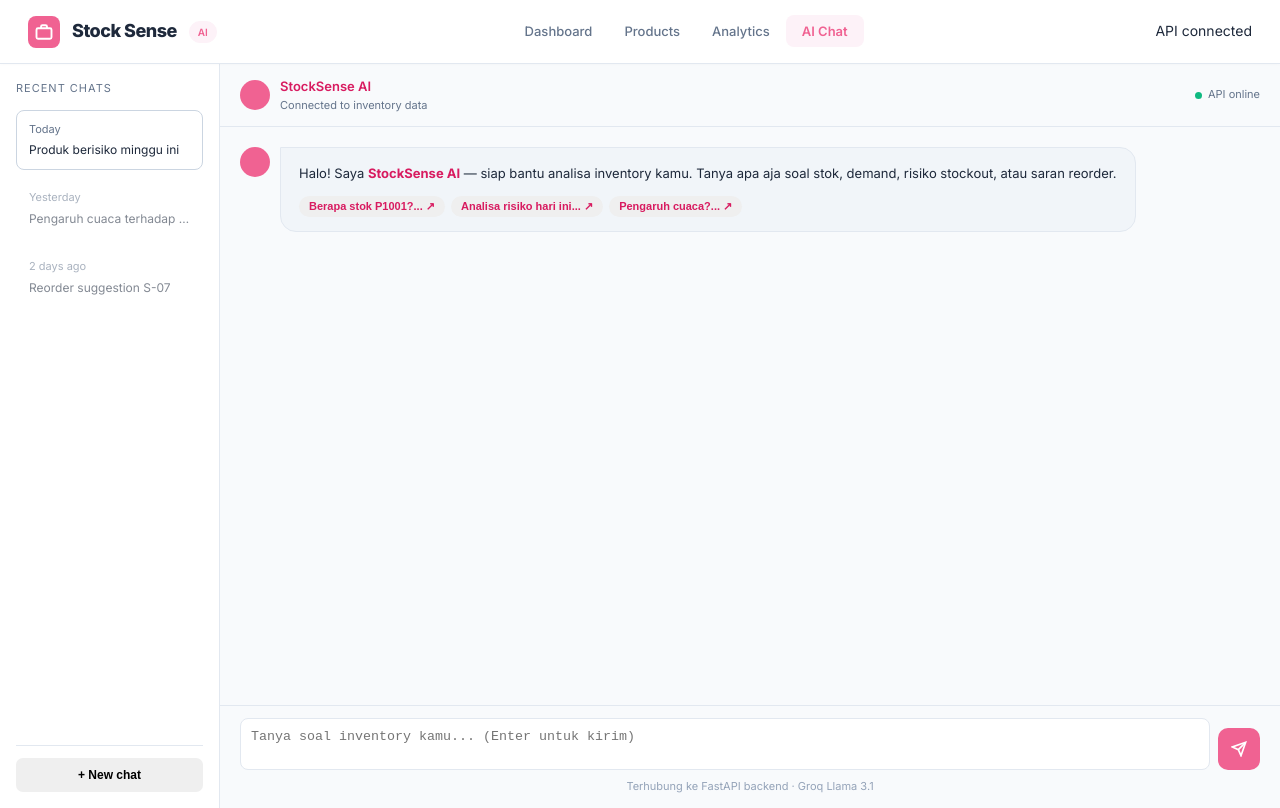
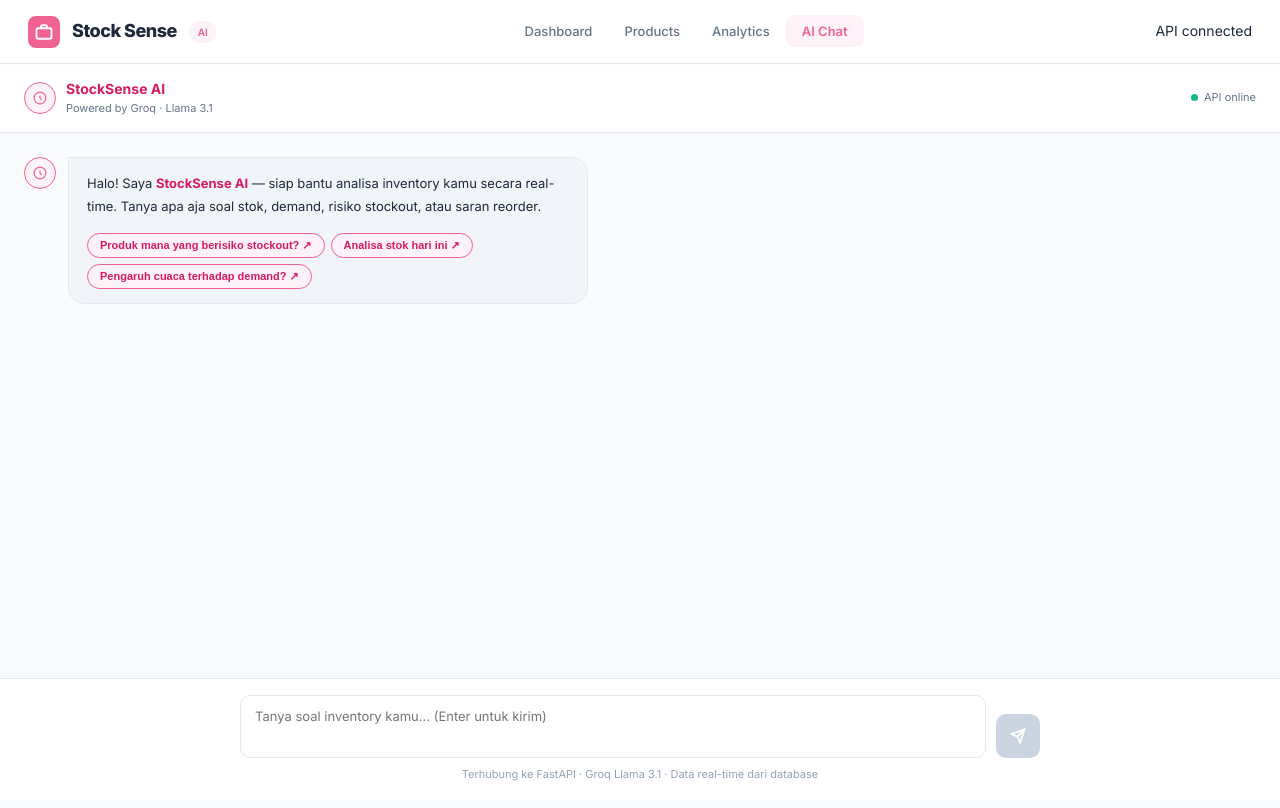
Before and after one commit to ivanaharsono/StockSense, a React (Vite) app in the folder frontend/: page /ai-chat in a window 1280 px wide. Built offline with nearby package versions, Linux system fonts and the light colour scheme.

Commit message:
update ui text, add "High" badge for high risk products, and update font weights in index.html

```diff
--- a/frontend/src/pages/AIChat.jsx
+++ b/frontend/src/pages/AIChat.jsx
@@ -1,120 +1,35 @@
 import { useState, useRef, useEffect } from "react";
 
-const AI_RESPONSES = {
-  "Produk mana yang paling berisiko stockout minggu ini?": {
-    text: "Berdasarkan analisa data saat ini, berikut 5 produk paling berisiko stockout minggu ini:",
-    cards: [
-      { id:"PRD-0821", store:"S-07", info:"Stok: 42 · Demand: 89/hari", risk:"High" },
-      { id:"PRD-1432", store:"S-03", info:"Stok: 18 · Demand: 55/hari", risk:"High" },
-      { id:"PRD-3301", store:"S-01", info:"Stok: 55 · Demand: 110/hari", risk:"High" },
-    ],
-    note:"Rekomendasi: segera lakukan reorder untuk PRD-0821 dan PRD-1432 — stok tidak cukup menutup lead time supplier.",
-  },
-  "Store mana yang perlu reorder sekarang?": {
-    text: "Ada 3 store yang butuh reorder segera berdasarkan formula: stok / demand ≤ lead_time",
-    cards: [
-      { id:"S-07", store:"PRD-0821, PRD-3456", info:"5 hari lead time · supplier score 62", risk:"High" },
-      { id:"S-03", store:"PRD-1432",           info:"7 hari lead time · supplier score 71", risk:"High" },
-      { id:"S-11", store:"PRD-0093, PRD-1567", info:"4 hari lead time · supplier score 58", risk:"High" },
-    ],
-    note:"Supplier S-07 memiliki reliability score 62 — pertimbangkan backup supplier untuk order darurat.",
-  },
-  "Gimana pengaruh promosi terhadap demand?": {
-    text: "Analisa dari seluruh data menunjukkan promosi aktif meningkatkan demand rata-rata +34% dibanding hari biasa:",
-    cards: [
-      { id:"Promo aktif", store:"Avg demand: 98 unit/hari",  info:"naik 34% dari baseline", risk:"Medium" },
-      { id:"No promo",    store:"Avg demand: 73 unit/hari",  info:"baseline normal",         risk:"Low"    },
-    ],
-    note:"Perhatian: 3 produk dengan promo aktif saat ini justru berisiko stockout karena demand spike tidak diantisipasi.",
-  },
-  "Tampilkan summary stok hari ini": {
-    text: "Ringkasan inventory per hari ini (30 Apr 2026):",
-    cards: [
-      { id:"Total produk",   store:"2.847 items aktif",   info:"di 12 store",          risk:"Low" },
-      { id:"Produk kritis",  store:"147 items < 50 stok", info:"butuh perhatian",       risk:"High" },
-      { id:"Avg stok/produk",store:"142 unit rata-rata",  info:"di semua store",        risk:"Low" },
-    ],
-    note:"Demand harian agregat: 1.204 unit · Avg supplier score: 83.4 · 12 store aktif",
-  },
-  "Supplier mana yang reliability score-nya rendah?": {
-    text: "4 supplier dengan reliability score di bawah 70 — perlu dipantau ketat:",
-    cards: [
-      { id:"SUP-003", store:"S-11, S-07", info:"Score: 58 — sangat rendah",  risk:"High"   },
-      { id:"SUP-007", store:"S-03",       info:"Score: 55 — sangat rendah",  risk:"High"   },
-      { id:"SUP-012", store:"S-01",       info:"Score: 67 — di bawah rata",  risk:"Medium" },
-    ],
-    note:"Pertimbangkan diversifikasi supplier untuk store S-11 dan S-07 yang paling terdampak.",
-  },
-};
-
-const DEFAULT_RESPONSE = {
-  text: "Pertanyaan bagus! Di versi production, saya akan query langsung ke database PostgreSQL dan memberikan jawaban berbasis data real. Coba salah satu quick prompt di bawah untuk lihat demo!",
-  cards: [],
-  note: "Fitur ini akan terhubung ke endpoint FastAPI /api/ai/query dan menggunakan data Kaggle kamu.",
-};
-
-const QUICK_PROMPTS = [
-  "Produk mana yang paling berisiko stockout minggu ini?",
-  "Store mana yang perlu reorder sekarang?",
-  "Gimana pengaruh promosi terhadap demand?",
-  "Tampilkan summary stok hari ini",
-  "Supplier mana yang reliability score-nya rendah?",
-];
-
-function RiskBadge({ risk }) {
-  return <span className={`badge badge-${risk.toLowerCase()}`}>{risk}</span>;
-}
+const API = "https://ivanaharsono-stocksense-api.hf.space";
 
 function AvatarIcon() {
   return (
-    <div style={{ width:30, height:30, minWidth:30, background:"#2a2050", border:"1px solid #7c6af7", borderRadius:8, display:"flex", alignItems:"center", justifyContent:"center" }}>
-      <svg width="13" height="13" viewBox="0 0 24 24" fill="none" stroke="#a599ff" strokeWidth="2"><circle cx="12" cy="12" r="10"/><path d="M12 8v4l3 3"/></svg>
+    <div style={{
+      width: 32, height: 32, minWidth: 32,
+      background: "var(--accent3)",
+      border: "1.5px solid var(--accent)",
+      borderRadius: "50%",
+      display: "flex", alignItems: "center", justifyContent: "center",
+      flexShrink: 0,
+    }}>
+      <svg width="14" height="14" viewBox="0 0 24 24" fill="none" stroke="var(--accent)" strokeWidth="2">
+        <circle cx="12" cy="12" r="10"/><path d="M12 8v4l3 3"/>
+      </svg>
     </div>
   );
 }
 
-function AIMessage({ response }) {
-  return (
-    <div style={{ display:"flex", gap:10, alignItems:"flex-start" }} className="fade-up">
-      <AvatarIcon />
-      <div className="chat-bubble-ai">
-        <p style={{ fontSize:13, lineHeight:1.7, color:"var(--text)", marginBottom: response.cards.length ? 10 : 0 }}>{response.text}</p>
-        {response.cards.map((c, i) => (
-          <div key={i} style={{ background:"var(--bg3)", border:"1px solid var(--border2)", borderRadius:8, padding:"10px 12px", marginTop:6 }}>
-            <div style={{ display:"flex", justifyContent:"space-between", alignItems:"center", marginBottom:3 }}>
-              <span style={{ fontFamily:"var(--mono)", fontSize:12, color:"var(--accent2)" }}>{c.id}</span>
-              <RiskBadge risk={c.risk} />
-            </div>
-            <p style={{ fontSize:11, color:"var(--text2)", marginBottom:2 }}>{c.store}</p>
-            <p style={{ fontSize:11, color:"var(--text3)" }}>{c.info}</p>
-          </div>
-        ))}
-        {response.note && (
-          <p style={{ fontSize:12, color:"var(--text2)", marginTop:10, paddingTop:10, borderTop:"1px solid var(--border)", lineHeight:1.6 }}>{response.note}</p>
-        )}
-      </div>
-    </div>
-  );
-}
-
-function UserMessage({ text }) {
-  return (
-    <div style={{ display:"flex", justifyContent:"flex-end" }} className="fade-up">
-      <div className="chat-bubble-user">
-        <p style={{ fontSize:13, lineHeight:1.6, color:"white" }}>{text}</p>
-      </div>
-    </div>
-  );
-}
-
-function TypingIndicator() {
+function TypingDots() {
   return (
     <div style={{ display:"flex", gap:10, alignItems:"flex-start" }}>
       <AvatarIcon />
-      <div className="chat-bubble-ai" style={{ padding:"14px 16px" }}>
-        <div style={{ display:"flex", gap:5, alignItems:"center" }}>
+      <div className="chat-bubble-ai" style={{ padding:"12px 16px" }}>
+        <div style={{ display:"flex", gap:4, alignItems:"center" }}>
           {[0,1,2].map(i => (
-            <div key={i} style={{ width:6, height:6, borderRadius:"50%", background:"var(--accent2)", animation:`blink 1.2s ${i*0.2}s infinite` }} />
+            <div key={i} style={{
+              width:6, height:6, borderRadius:"50%", background:"var(--accent)",
+              animation:`blink 1.2s ${i*0.2}s infinite`
+            }}/>
           ))}
         </div>
       </div>
@@ -124,144 +39,158 @@
 
 export default function AIChat() {
   const [messages, setMessages] = useState([]);
-  const [input, setInput] = useState("");
-  const [loading, setLoading] = useState(false);
-  const bottomRef = useRef(null);
+  const [input, setInput]       = useState("");
+  const [loading, setLoading]   = useState(false);
+  const bottomRef               = useRef(null);
 
-  // Auto-scroll ke bawah kalau ada pesan baru
   useEffect(() => {
-    bottomRef.current?.scrollIntoView({ behavior: "smooth" });
+    bottomRef.current?.scrollIntoView({ behavior:"smooth" });
   }, [messages, loading]);
 
-  // Fungsi pintar buat nembak ke FastAPI
   const send = async (text) => {
     if (!text.trim() || loading) return;
-
-    // 1. Munculin pesan Vana di layar
-    const userMsg = { type: "user", text };
-    setMessages(prev => [...prev, userMsg]);
+    setMessages(prev => [...prev, { type:"user", text }]);
     setInput("");
     setLoading(true);
-
     try {
-      const response = await fetch("https://ivanaharsono-stocksense-api.hf.space/api/chat", {
+      const res  = await fetch(`${API}/api/chat`, {
         method: "POST",
-        headers: { "Content-Type": "application/json" },
+        headers: { "Content-Type":"application/json" },
         body: JSON.stringify({ message: text }),
       });
-
-      const data = await response.json();
-      console.log("Data mentah dari backend:", data); // Biar bisa dicek di Inspect Element > Console
-
-      if (data.reply) {
-        setMessages(prev => [...prev, { type: "ai", response: data.reply }]);
-      } else if (data.error) {
-        // Nah, ini biar error aslinya bocor ke layar!
-        setMessages(prev => [...prev, { type: "ai", response: `Error aslinya gini: ${data.error}` }]);
-      } else {
-        setMessages(prev => [...prev, { type: "ai", response: "Waduh, AI-nya lagi pusing balas apa." }]);
-      }
+      const data = await res.json();
+      setMessages(prev => [...prev, {
+        type: "ai",
+        text: data.reply || "Maaf, tidak ada jawaban dari AI.",
+      }]);
     } catch (err) {
-      console.error(err);
-      setMessages(prev => [...prev, { type: "ai", response: "Gagal connect ke server backend, nih! Cek Uvicorn-nya." }]);
+      setMessages(prev => [...prev, {
+        type: "ai",
+        text: "⚠️ Gagal terhubung ke backend. Coba lagi dalam beberapa detik.",
+      }]);
     } finally {
       setLoading(false);
     }
   };
 
   const handleKey = (e) => {
-    if (e.key === "Enter" && !e.shiftKey) {
-      e.preventDefault();
-      send(input);
-    }
+    if (e.key === "Enter" && !e.shiftKey) { e.preventDefault(); send(input); }
   };
 
+  const quickPrompts = [
+    "Produk mana yang berisiko stockout?",
+    "Analisa stok hari ini",
+    "Pengaruh cuaca terhadap demand?",
+  ];
+
   return (
-    <div style={{ display:"grid", gridTemplateColumns:"220px 1fr", height:"calc(100vh - 56px)" }}>
+    <div style={{ display:"flex", flexDirection:"column", height:"calc(100vh - 64px)", background:"var(--bg)" }}>
       <style>{`@keyframes blink{0%,100%{opacity:1}50%{opacity:0.2}}`}</style>
 
-      {/* Sidebar */}
-      <div style={{ background:"var(--bg2)", borderRight:"1px solid var(--border)", padding:16, display:"flex", flexDirection:"column", gap:8, overflowY:"auto" }}>
-        <p style={{ fontSize:11, color:"var(--text2)", fontFamily:"var(--mono)", textTransform:"uppercase", letterSpacing:1, marginBottom:4 }}>Recent chats</p>
-        {[
-          { label:"Produk berisiko minggu ini", time:"Today" },
-          { label:"Pengaruh cuaca terhadap stok", time:"Yesterday" },
-          { label:"Reorder suggestion S-07", time:"2 days ago" },
-        ].map((c, i) => (
-          <div key={i} style={{ borderRadius:8, padding:"10px 12px", cursor:"pointer", background: i===0 ? "var(--surface)" : "transparent", border: i===0 ? "1px solid var(--border2)" : "1px solid transparent", opacity: i===0 ? 1 : 0.55 }}>
-            <p style={{ fontSize:11, color:"var(--text2)", fontFamily:"var(--mono)", marginBottom:2 }}>{c.time}</p>
-            <p style={{ fontSize:12, whiteSpace:"nowrap", overflow:"hidden", textOverflow:"ellipsis" }}>{c.label}</p>
+      {/* ── Header ── */}
+      <div style={{
+        padding:"14px 24px", borderBottom:"1px solid var(--border)",
+        background:"var(--bg2)", display:"flex", alignItems:"center", justifyContent:"space-between",
+      }}>
+        <div style={{ display:"flex", alignItems:"center", gap:10 }}>
+          <AvatarIcon />
+          <div>
+            <p style={{ fontSize:14, fontWeight:700, color:"var(--accent2)", margin:0 }}>StockSense AI</p>
+            <p style={{ fontSize:11, color:"var(--text2)", margin:0 }}>Powered by Groq · Llama 3.1</p>
           </div>
-        ))}
-        <div style={{ marginTop:"auto", paddingTop:12, borderTop:"1px solid var(--border)" }}>
-          <button className="btn btn-ghost" style={{ width:"100%", fontSize:12 }} onClick={() => setMessages([])}>+ New chat</button>
+        </div>
+        <div style={{ display:"flex", alignItems:"center", gap:6 }}>
+          <div style={{ width:7, height:7, background:"var(--green)", borderRadius:"50%" }}/>
+          <span style={{ fontSize:11, color:"var(--text2)" }}>API online</span>
         </div>
       </div>
 
-      {/* Chat area */}
-      <div style={{ display:"flex", flexDirection:"column", background:"var(--bg)" }}>
+      {/* ── Messages ── */}
+      <div style={{ flex:1, overflowY:"auto", padding:"24px", display:"flex", flexDirection:"column", gap:16 }}>
 
-        {/* Header */}
-        <div style={{ padding:"12px 20px", borderBottom:"1px solid var(--border)", display:"flex", alignItems:"center", justifyContent:"space-between" }}>
-          <div style={{ display:"flex", alignItems:"center", gap:10 }}>
-            {/* Pastikan komponen AvatarIcon ada di file kamu */}
-            <div style={{ width: 30, height: 30, borderRadius: '50%', background: 'var(--accent)' }}></div>
-            <div>
-              <p style={{ fontSize:13, fontWeight:600, color:"var(--accent2)" }}>StockSense AI</p>
-              <p style={{ fontSize:11, color:"var(--text2)", fontFamily:"var(--mono)" }}>Connected to inventory data</p>
-            </div>
-          </div>
-          <div style={{ display:"flex", alignItems:"center", gap:6 }}>
-            <div style={{ width:7, height:7, background:"var(--green)", borderRadius:"50%" }} />
-            <span style={{ fontSize:11, color:"var(--text2)", fontFamily:"var(--mono)" }}>API online</span>
-          </div>
-        </div>
-
-        {/* Messages */}
-        <div style={{ flex:1, overflowY:"auto", padding:20, display:"flex", flexDirection:"column", gap:16 }}>
+        {/* Welcome */}
         {messages.length === 0 && (
-            <div style={{ display:"flex", gap:10, alignItems:"flex-start" }}>
-              <div style={{ width: 30, height: 30, borderRadius: '50%', background: 'var(--accent)' }}></div>
-              <div className="chat-bubble-ai">
-                <p style={{ fontSize:13, lineHeight:1.7, color:"var(--text)", marginBottom:12 }}>
-                  Halo! Saya <strong style={{ color:"var(--accent2)" }}>StockSense AI</strong> — siap bantu analisa inventory kamu. Tanya apa aja soal stok, demand, risiko stockout, atau saran reorder.
+          <div style={{ display:"flex", gap:12, alignItems:"flex-start" }}>
+            <AvatarIcon />
+            <div className="chat-bubble-ai" style={{ maxWidth:520 }}>
+              <p style={{ fontSize:13, lineHeight:1.8, color:"var(--text)", marginBottom:14 }}>
+                Halo! Saya <strong style={{ color:"var(--accent2)" }}>StockSense AI</strong> — siap bantu analisa inventory kamu secara real-time. Tanya apa aja soal stok, demand, risiko stockout, atau saran reorder.
               </p>
               <div style={{ display:"flex", flexWrap:"wrap", gap:6 }}>
-                  {/* Panggil fungsi send() pas diklik */}
-                  {["Berapa stok P1001?", "Analisa risiko hari ini", "Pengaruh cuaca?"].map(q => (
-                    <button key={q} onClick={() => send(q)} className="btn btn-ghost" style={{ fontSize:11, borderRadius:20, color:"var(--accent2)", borderColor:"var(--accent3)", padding:"4px 10px" }}>{q.slice(0,28)}... ↗</button>
+                {quickPrompts.map(q => (
+                  <button
+                    key={q}
+                    onClick={() => send(q)}
+                    style={{
+                      fontSize:11, padding:"5px 12px", borderRadius:20, cursor:"pointer",
+                      background:"var(--accent3)", color:"var(--accent2)",
+                      border:"1px solid var(--accent)", fontWeight:600,
+                    }}
+                  >
+                    {q} ↗
+                  </button>
                 ))}
               </div>
             </div>
           </div>
         )}
+
+        {/* Chat messages */}
         {messages.map((m, i) => (
-            m.type === "user"
-              // Pastikan UserMessage dan AIMessage sudah terdefinisi di file kamu
-              ? <div key={i} style={{ alignSelf: 'flex-end', background: 'var(--accent)', color: 'white', padding: '10px 14px', borderRadius: '14px 14px 0 14px' }}>{m.text}</div>
-              : <div key={i} style={{ alignSelf: 'flex-start', background: 'var(--surface)', padding: '10px 14px', borderRadius: '14px 14px 14px 0' }}>{m.response}</div>
+          m.type === "user" ? (
+            <div key={i} style={{ display:"flex", justifyContent:"flex-end" }}>
+              <div className="chat-bubble-user" style={{ maxWidth:480, fontSize:13, lineHeight:1.7 }}>
+                {m.text}
+              </div>
+            </div>
+          ) : (
+            <div key={i} style={{ display:"flex", gap:12, alignItems:"flex-start" }}>
+              <AvatarIcon />
+              <div className="chat-bubble-ai" style={{ maxWidth:560, fontSize:13, lineHeight:1.8, whiteSpace:"pre-wrap" }}>
+                {m.text}
+              </div>
+            </div>
+          )
         ))}
-          {loading && <div style={{ alignSelf: 'flex-start', fontSize: 12, color: 'var(--text3)' }}>AI sedang mengetik...</div>}
+
+        {loading && <TypingDots />}
         <div ref={bottomRef} />
       </div>
 
-        {/* Input area */}
-        <div style={{ padding:"12px 20px", borderTop:"1px solid var(--border)" }}>
-          <div style={{ display:"flex", gap:8, alignItems:"flex-end" }}>
+      {/* ── Input ── */}
+      <div style={{ padding:"16px 24px", borderTop:"1px solid var(--border)", background:"var(--bg2)" }}>
+        <div style={{ display:"flex", gap:10, alignItems:"flex-end", maxWidth:800, margin:"0 auto" }}>
           <textarea
             value={input}
             onChange={e => setInput(e.target.value)}
             onKeyDown={handleKey}
             rows={2}
             placeholder="Tanya soal inventory kamu... (Enter untuk kirim)"
-              style={{ flex:1, resize:"none", padding: '10px', borderRadius: '8px', border: '1px solid var(--border)' }}
+            style={{
+              flex:1, resize:"none", padding:"10px 14px", borderRadius:10,
+              border:"1.5px solid var(--border)", fontSize:13, lineHeight:1.6,
+              fontFamily:"var(--font)", outline:"none", background:"#fff", color:"var(--text)",
+            }}
           />
-            <button onClick={() => send(input)} className="btn btn-primary" style={{ height:42, width:42, padding:0, display:"flex", alignItems:"center", justifyContent:"center", borderRadius:10, background: 'var(--accent)', border: 'none', cursor: 'pointer' }}>
-              <svg width="16" height="16" viewBox="0 0 24 24" fill="none" stroke="white" strokeWidth="2.5"><line x1="22" y1="2" x2="11" y2="13"/><polygon points="22 2 15 22 11 13 2 9 22 2"/></svg>
+          <button
+            onClick={() => send(input)}
+            disabled={loading || !input.trim()}
+            style={{
+              width:44, height:44, borderRadius:10, border:"none", cursor: loading ? "wait" : "pointer",
+              background: loading || !input.trim() ? "#cbd5e1" : "var(--accent)",
+              display:"flex", alignItems:"center", justifyContent:"center",
+              transition:"background 0.2s", flexShrink:0,
+            }}
+          >
+            <svg width="16" height="16" viewBox="0 0 24 24" fill="none" stroke="white" strokeWidth="2.5">
+              <line x1="22" y1="2" x2="11" y2="13"/>
+              <polygon points="22 2 15 22 11 13 2 9 22 2"/>
+            </svg>
           </button>
         </div>
-          <p style={{ fontSize:11, color:"var(--text3)", fontFamily:"var(--mono)", marginTop:8, textAlign:"center" }}>Terhubung ke FastAPI backend · Groq Llama 3.1</p>
-        </div>
+        <p style={{ fontSize:11, color:"var(--text3)", textAlign:"center", marginTop:8 }}>
+          Terhubung ke FastAPI · Groq Llama 3.1 · Data real-time dari database
+        </p>
       </div>
     </div>
   );
--- a/frontend/src/pages/Analytics.jsx
+++ b/frontend/src/pages/Analytics.jsx
@@ -92,7 +92,7 @@
       });
   }, []);
 
-  if (loading) return <p style={{ padding: 24 }}>Memuat analytics...</p>;
+  if (loading) return <p style={{ color:'var(--text2)' }}>Loading analytics...</p>;
   if (error)   return <p style={{ padding: 24, color: "#ef4444" }}>Error: {error}</p>;
 
   // ── DERIVED DATA ─────────────────────────────────────────────
--- a/frontend/src/pages/Products.jsx
+++ b/frontend/src/pages/Products.jsx
@@ -172,7 +172,7 @@
   // total kolom buat colSpan "No products found"
   const totalColSpan = 9 + extraColumns.length;
 
-  if (loading) return <p style={{ padding:24 }}>Memuat produk...</p>;
+  if (loading) return <p style={{ color:'var(--text2)' }}>Loading products...</p>
   if (error)   return <p style={{ padding:24, color:"var(--red)" }}>Error: {error}</p>;
 
   return (
```
Also changed, not shown: frontend/src/pages/Dashboard.jsx (+7 -5 lines). Lines whose indentation alone changed are shown as unchanged.
